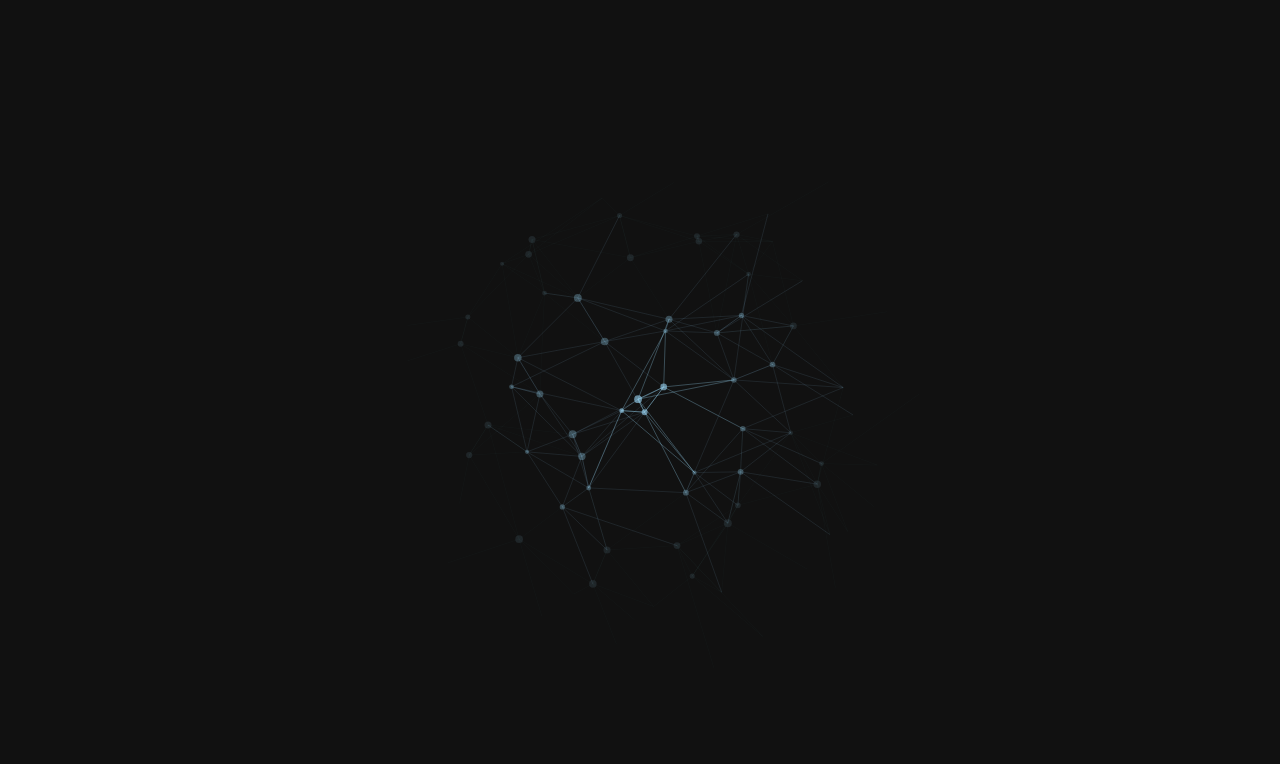
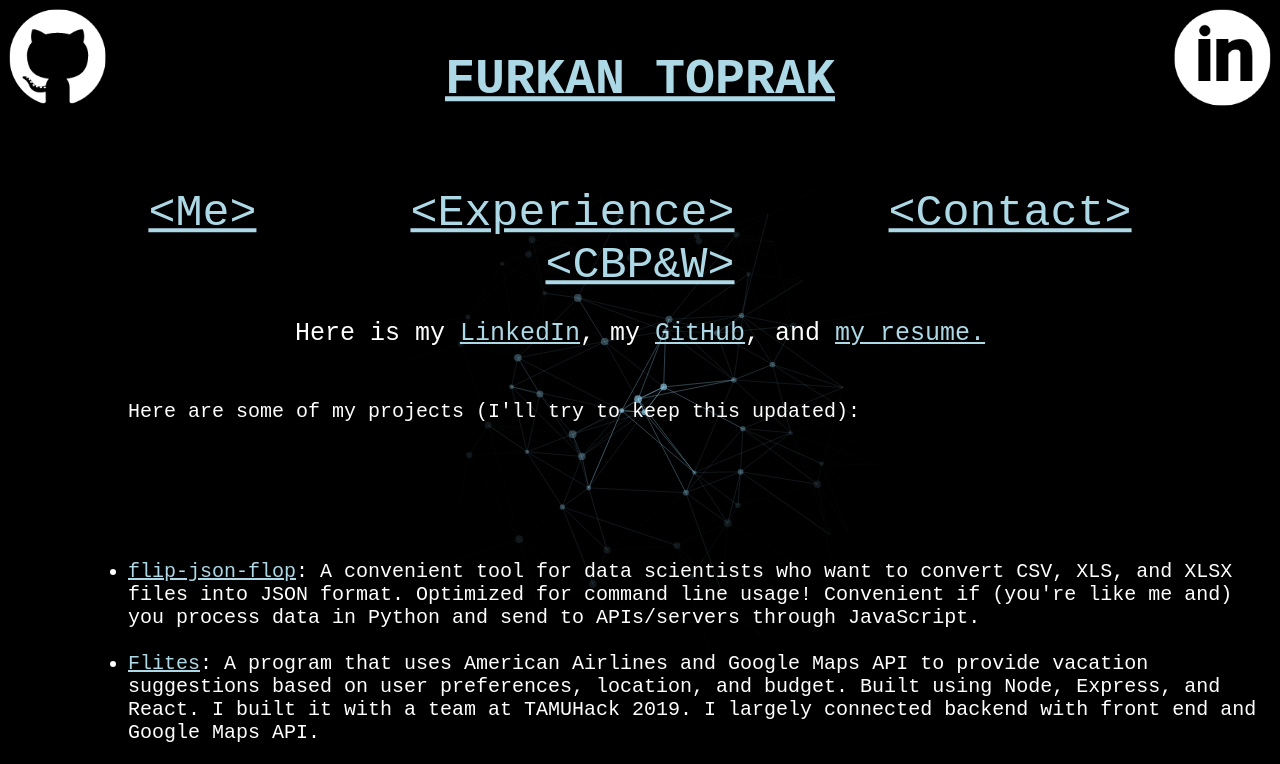
Before and after one commit to ishank4/websitetry, a plain HTML site: page experience.html in a window 1280 px wide. Shown: the top 764 px of the page. Drawn offline with nearby package versions, Linux system fonts and the light colour scheme; a script that the page names is missing; a small style sheet from the web is missing.

Commit message:
Update style.css

```diff
--- a/css/style.css
+++ b/css/style.css
@@ -1,96 +1,125 @@
-/* =============================================================================
-   HTML5 CSS Reset Minified - Eric Meyer
-   ========================================================================== */
-
-html,body,div,span,object,iframe,h1,h2,h3,h4,h5,h6,p,blockquote,pre,abbr,address,cite,code,del,dfn,em,img,ins,kbd,q,samp,small,strong,sub,sup,var,b,i,dl,dt,dd,ol,ul,li,fieldset,form,label,legend,table,caption,tbody,tfoot,thead,tr,th,td,article,aside,canvas,details,figcaption,figure,footer,header,hgroup,menu,nav,section,summary,time,mark,audio,video{margin:0;padding:0;border:0;outline:0;font-size:100%;vertical-align:baseline;background:transparent}
-body{line-height:1}
-article,aside,details,figcaption,figure,footer,header,hgroup,menu,nav,section{display:block}
-nav ul{list-style:none}
-blockquote,q{quotes:none}
-blockquote:before,blockquote:after,q:before,q:after{content:none}
-a{margin:0;padding:0;font-size:100%;vertical-align:baseline;background:transparent;text-decoration:none}
-mark{background-color:#ff9;color:#000;font-style:italic;font-weight:bold}
-del{text-decoration:line-through}
-abbr[title],dfn[title]{border-bottom:1px dotted;cursor:help}
-table{border-collapse:collapse;border-spacing:0}
-hr{display:block;height:1px;border:0;border-top:1px solid #ccc;margin:1em 0;padding:0}
-input,select{vertical-align:middle}
-li{list-style:none}
-
-
-/* =============================================================================
-   My CSS
-   ========================================================================== */
-
-/* ---- base ---- */
-
-html,body{
-	width:100%;
-	height:100%;
-	background:#111;
+a {
+  color: lightblue;
+}
+body {
+  height: 100%;
+  width: 100%;
+  overflow: scroll;
+}
+.large-header {
+  position: relative;
+  width: 100%;
+  background: rgb(0, 0, 0);
+  overflow: scroll;
+  background-size: cover;
+  background-position: center center;
+  font-family: monospace;
+  z-index: 1;
+}
+#large-header {
+  background-color: black;
+}
+.main-title {
+  position: absolute;
+  margin: 0;
+  padding: 0;
+  color: #ffffff;
+  text-align: center;
+  font-size: 50px;
+  font-family: monospace;
+  top: 10%;
+  left: 50%;
+  -webkit-transform: translate3d(-50%, -50%, 0);
+  transform: translate3d(-50%, -50%, 0);
+}
+.headers {
+  position: absolute;
+  width: 90%;
+  margin: 0;
+  padding: 0;
+  color: #ffffff;
+  text-align: center;
+  font-size: 45px;
+  font-family: monospace;
+  top: 30%;
+  left: 50%;
+  -webkit-transform: translate3d(-50%, -50%, 0);
+  transform: translate3d(-50%, -50%, 0);
+  word-spacing: 50px;
 }
 
-html{
-  -webkit-tap-highlight-color: rgba(0, 0, 0, 0);
+.text-content {
+  position: absolute;
+  margin: 0;
+  padding: 0;
+  color: #ffffff;
+  text-align: left;
+  font-size: 20px;
+  font-family: monospace;
+  top: 50%;
+  left: 10%;
+  -webkit-transform: translate3d(0%, 0%, 0);
+  transform: translate3d(0%, 0%, 0);
 }
-
-body{
-  font:normal 75% Arial, Helvetica, sans-serif;
+.top-text-content {
+  position: absolute;
+  width: 90%;
+  margin: 0;
+  padding: 0;
+  color: #ffffff;
+  text-align: center;
+  font-size: 25px;
+  font-family: monospace;
+  top: 40%;
+  left: 50%;
+  -webkit-transform: translate3d(-50%, 0%, 0);
+  transform: translate3d(-50%, 0%, 0);
 }
-
-canvas{
-  display:block;
-  vertical-align:bottom;
+.top-left {
+  position: absolute;
+  width: 7.5%;
+  margin: 0;
+  padding: 0;
+  color: #ffffff;
+  text-align: left;
+  font-size: 25px;
+  font-family: monospace;
+  top: 0%;
+  left: 0%;
+  -webkit-transform: translate3d(10%, 10%, 0);
+  transform: translate3d(10%, 10%, 0);
 }
-
-
-/* ---- stats.js ---- */
-
-.count-particles{
-  background: #000022;
+.top-right {
   position: absolute;
-  top: 48px;
-  left: 0;
-  width: 80px;
-  color: #13E8E9;
-  font-size: .8em;
+  width: 7.5%;
+  margin: 0;
+  padding: 0;
+  color: #ffffff;
   text-align: left;
-  text-indent: 4px;
-  line-height: 14px;
-  padding-bottom: 2px;
-  font-family: Helvetica, Arial, sans-serif;
-  font-weight: bold;
+  font-size: 25px;
+  font-family: monospace;
+  top: 0%;
+  right: 0%;
+  -webkit-transform: translate3d(-10%, 10%, 0);
+  transform: translate3d(-10%, 10%, 0);
 }
-
-.js-count-particles{
-  font-size: 1.1em;
+ul {
+  position: absolute;
+  margin: 0;
+  padding: 0;
+  color: #ffffff;
+  text-align: left;
+  font-size: 20px;
+  font-family: monospace;
+  top: 70%;
+  left: 10%;
+  -webkit-transform: translate3d(0%, 0%, 0);
+  transform: translate3d(0%, 0%, 0);
 }
-
-#stats,
-.count-particles{
-  -webkit-user-select: none;
-  margin-top: 5px;
-  margin-left: 5px;
+img {
+  display: block;
+  margin-left: auto;
+  margin-right: auto;
+  width: 50%;
+  border-radius: 15%;
 }
-
-#stats{
-  border-radius: 3px 3px 0 0;
-  overflow: hidden;
-}
-
-.count-particles{
-  border-radius: 0 0 3px 3px;
-}
-
-
-/* ---- particles.js container ---- */
-
-#particles-js{
-  width: 100%;
-  height: 100%;
-  background-color: #b61924;
-  background-image: url('');
-  background-size: cover;
-  background-position: 50% 50%;
-  background-repeat: no-repeat;
-}
```
